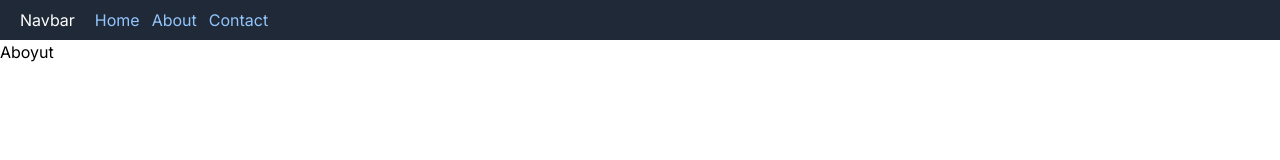
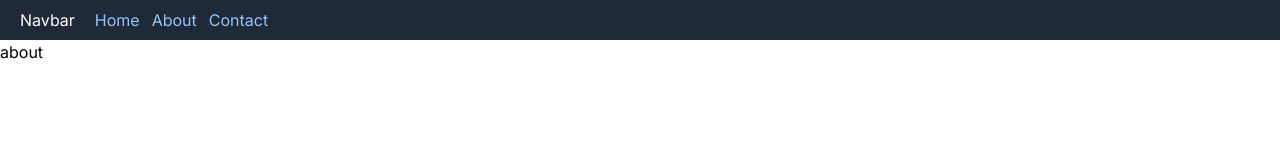
Before and after one commit to nadiyahatkh/try-next, a Next.js app: page /about in a window 1280 px wide. Shown: the top 160 px of the page. Built offline with nearby package versions, Linux system fonts and the light colour scheme.

Commit message:
perubahan file about

```diff
--- a/src/app/about/contact/page.jsx
+++ b/src/app/about/contact/page.jsx
@@ -1,5 +1,5 @@
 
-export default function ProfilePage(){
+export default function ContactPage(){
     return (
         <main className="">
             <h1>contact</h1>
--- a/src/app/about/page.jsx
+++ b/src/app/about/page.jsx
@@ -1,7 +1,7 @@
 export default function AboutPage(){
     return (
         <main className="">
-            Aboyut
+            about
         </main>
     )
 }
```
